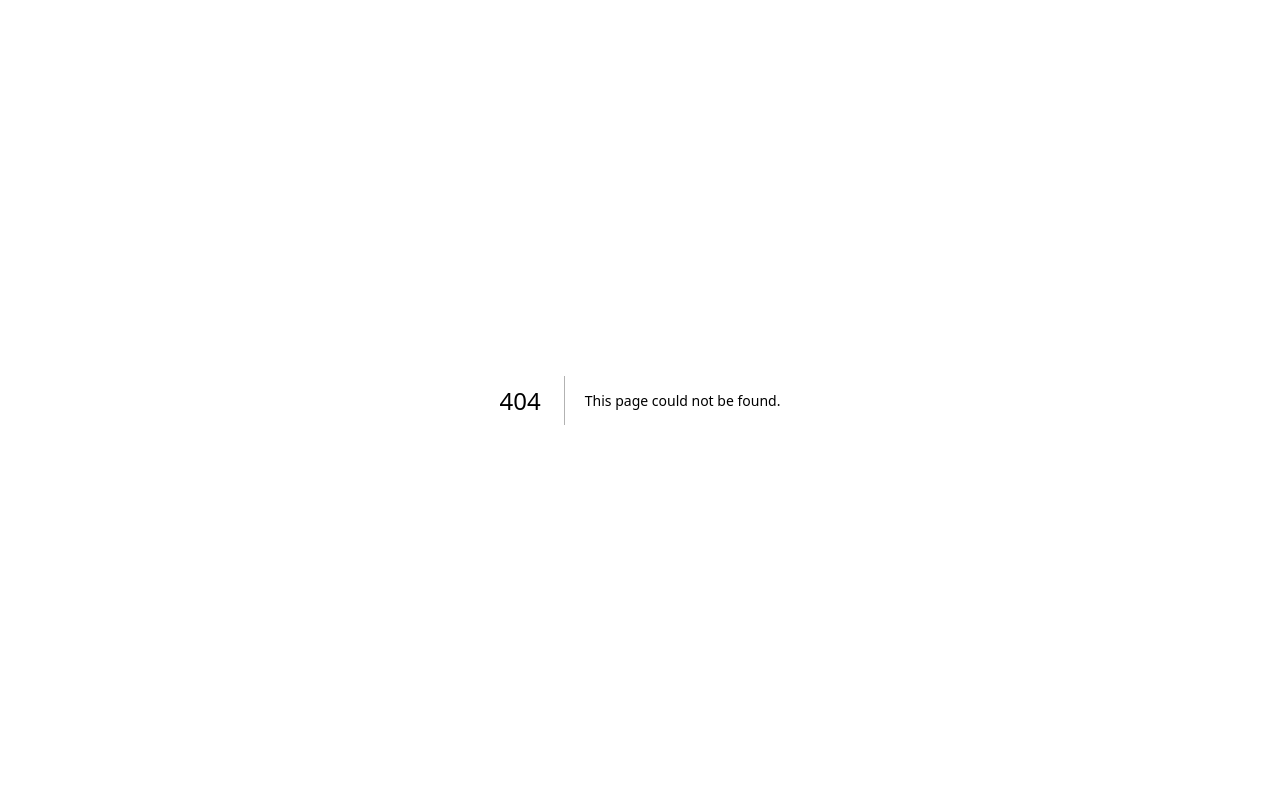
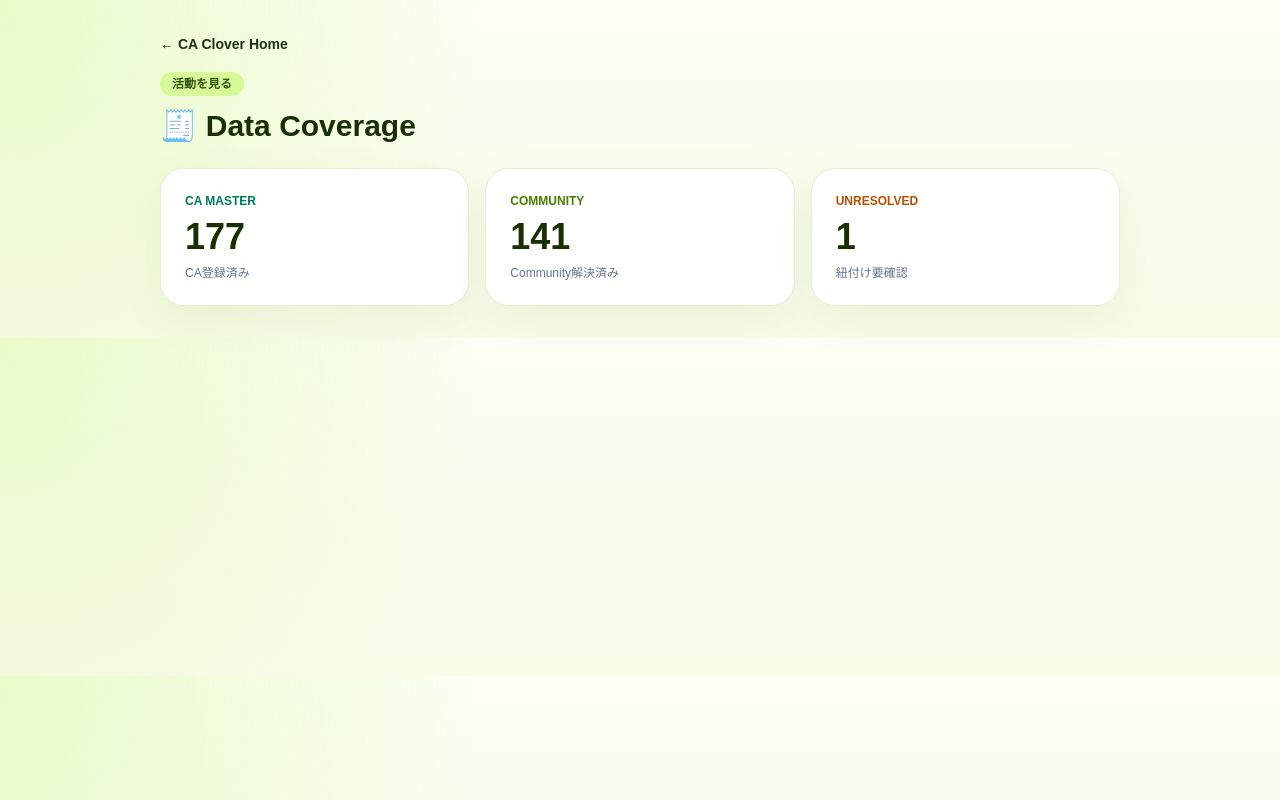
Before and after one commit to Kaityo1221/ca-clover, a Next.js app: page /data in a window 1280 px wide. Before the commit this address had no page. Built offline with nearby package versions, Linux system fonts and the light colour scheme.

Commit message:
Add src/app/data/page.tsx

```diff
--- /dev/null
+++ b/src/app/data/page.tsx
@@ -0,0 +1,13 @@
+import Link from "next/link";
+export default function Page(){
+  return <main className="mx-auto max-w-5xl px-4 py-8 md:px-8">
+    <Link href="/" className="text-sm font-black text-lime-700">← CA Clover Home</Link>
+    <span className="mt-4 block w-fit rounded-full bg-lime-200 px-3 py-1 text-xs font-black text-lime-900">活動を見る</span>
+    <h1 className="mt-3 text-3xl font-black text-lime-950">🧾 Data Coverage</h1>
+    <div className="mt-6 grid gap-4 sm:grid-cols-3">
+      <div className="clover-card p-6"><div className="text-xs font-black text-emerald-700">CA MASTER</div><div className="mt-2 text-4xl font-black text-lime-950">177</div><div className="mt-2 text-xs text-slate-500">CA登録済み</div></div>
+      <div className="clover-card p-6"><div className="text-xs font-black text-lime-700">COMMUNITY</div><div className="mt-2 text-4xl font-black text-lime-950">141</div><div className="mt-2 text-xs text-slate-500">Community解決済み</div></div>
+      <div className="clover-card p-6"><div className="text-xs font-black text-amber-700">UNRESOLVED</div><div className="mt-2 text-4xl font-black text-lime-950">1</div><div className="mt-2 text-xs text-slate-500">紐付け要確認</div></div>
+    </div>
+  </main>;
+}
```
